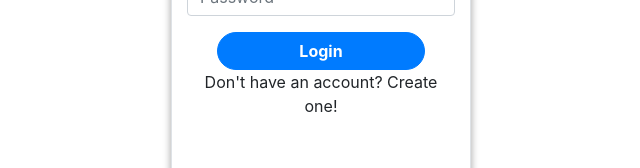
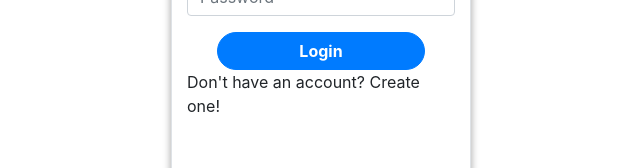
Before and after one commit to Jonathan204/SyncStream, a React (Create React App) app in the folder client/: page / in a window 1280 px wide. Shown: the part 135-303 px from the top of the page, without its empty margins (319-959 px from the left). Built offline with nearby package versions, Linux system fonts and the light colour scheme.

Commit message:
removed unused classes

```diff
--- a/client/src/components/Account/Login.js
+++ b/client/src/components/Account/Login.js
@@ -43,7 +43,7 @@ const Login = () => {
                         </Button>
                     </Row>
                     <Row className='flex-column'>
-                        <p class='underline-on-hover account-swap' onClick={switchToSignup}>
+                        <p class='underline-on-hover' onClick={switchToSignup}>
                             Don't have an account? Create one!
                         </p>
                     </Row>
--- a/client/src/components/Account/Register.js
+++ b/client/src/components/Account/Register.js
@@ -56,7 +56,7 @@ const Register = () => {
                     </Button>
                 </Row>
                 <Row>
-                    <p class='underline-on-hover account-swap' onClick={switchToSignin}>
+                    <p class='underline-on-hover' onClick={switchToSignin}>
                         Already have an account? Login!
                     </p>
                 </Row>
```
